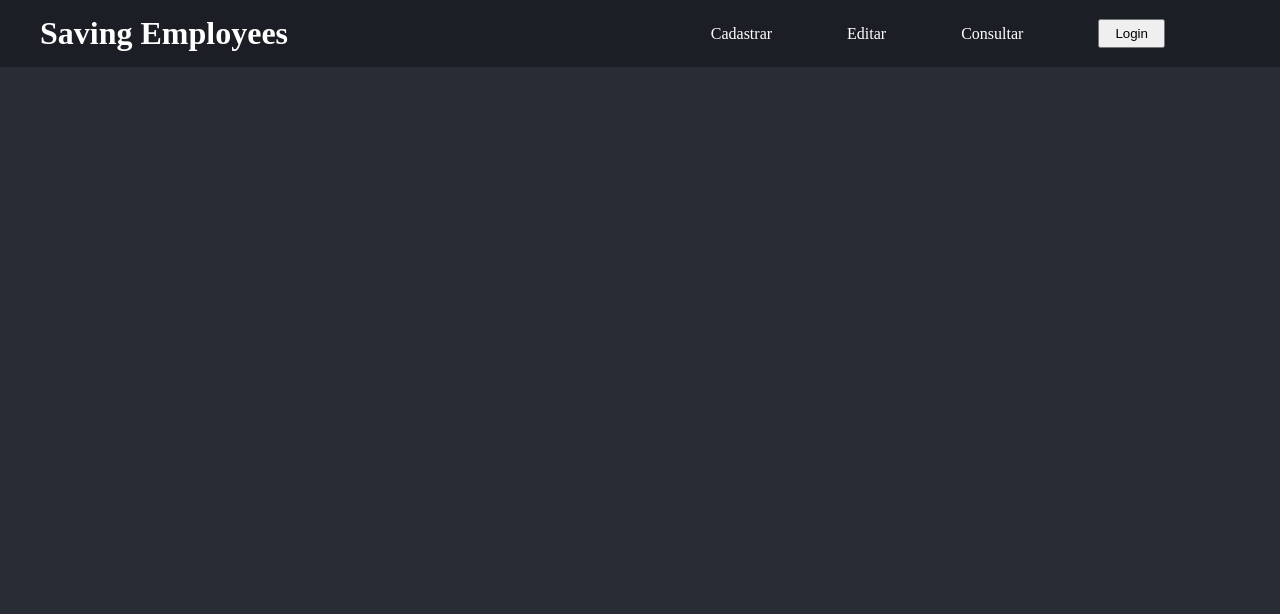
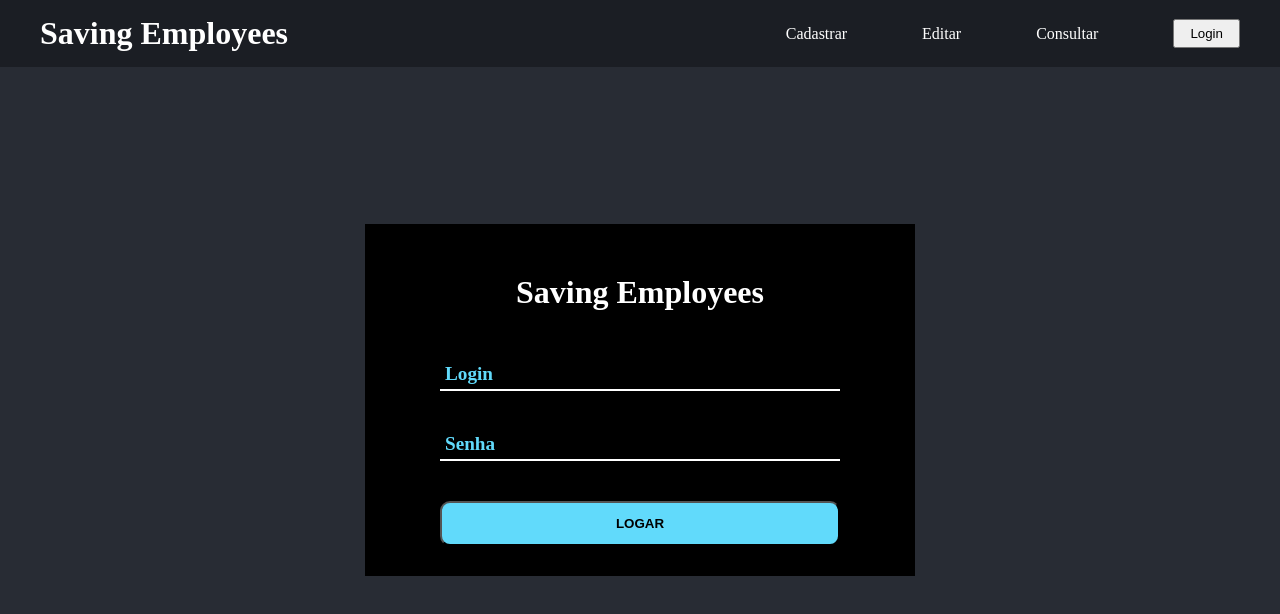
Before and after one commit to ViniOlr/GlobalSolution_RWD-front, a React (Create React App) app: page /login in a window 1280 px wide. Shown: the top 614 px of the page. Built offline with nearby package versions, Linux system fonts and the light colour scheme.

Commit message:
Página login feita

```diff
--- a/src/App.js
+++ b/src/App.js
@@ -2,6 +2,7 @@ import { Route, Routes } from 'react-router';
 import './App.css'
 import Header from './Components/Header/Header';
 import Home from './Components/Home/Home';
+import Login from './Components/Login/Login';
 
 function App() {
   return (
@@ -9,6 +10,7 @@ function App() {
       <Header />
       <Routes>
         <Route path='/' element={<Home />} />
+        <Route path='/login' element={<Login />} />
       </Routes>
     </>
   );
--- /dev/null
+++ b/src/Components/Forms/Input.jsx
@@ -0,0 +1,15 @@
+import React from 'react';
+import { InputSingle } from '../../Styled/styled';
+
+
+const Input = (props)=> {
+
+  return (
+    <InputSingle>
+        <input className='inputText' type={props.type} name={props.name} id={props.id} required />
+        <label>{props.label}</label>
+    </InputSingle>
+  );
+}
+
+export default Input;
--- /dev/null
+++ b/src/Components/Forms/Submit.jsx
@@ -0,0 +1,14 @@
+import React from 'react';
+import { SubmitSingle } from '../../Styled/styled';
+
+// import { Container } from './styles';
+
+function Submit(props) {
+  return (
+    <SubmitSingle>
+        <input type="submit" value={props.valor} />
+    </SubmitSingle>
+  );
+}
+
+export default Submit;
--- a/src/Components/Header/Header.jsx
+++ b/src/Components/Header/Header.jsx
@@ -1,4 +1,5 @@
 import React from 'react';
+import { Link } from 'react-router-dom';
 import { Container, SectionHeader } from '../../Styled/styled';
 
 const Header = ()=> {
@@ -7,7 +8,7 @@ const Header = ()=> {
     <SectionHeader>
         <Container>
             <div className="logo">
-                <h1>Saving Employees</h1>
+                <Link to='/'><h1>Saving Employees</h1></Link>
             </div>
             <div className="menuDesktop">
                 <nav>
@@ -39,8 +40,7 @@ const Header = ()=> {
                                 <li><a href="">Empresa</a></li>
                             </ul>
                         </li>
-                        <li><a href="/login"><button>Login</button></a></li>
-                        <li></li>
+                        <li><Link to='/login'><button>Login</button></Link></li>
                     </ul>
                 </nav>
             </div>
--- /dev/null
+++ b/src/Components/Login/Login.jsx
@@ -0,0 +1,33 @@
+import React from 'react';
+import { Container, InputSingle, SectionLogin } from '../../Styled/styled';
+import Input from '../Forms/Input';
+import Submit from '../Forms/Submit';
+
+const Login = ()=> {
+  return (
+    <SectionLogin>
+        <Container>
+            <form action="">
+                <h2>Saving Employees</h2>
+                <Input
+                    label='Login'
+                    type='text'
+                    name='login'
+                    id='login'
+                />
+                <Input
+                    label='Senha'
+                    type='password'
+                    name='senha'
+                    id='senha'
+                />
+                <Submit
+                    valor='Logar'
+                />
+            </form>
+        </Container>
+    </SectionLogin>
+  );
+}
+
+export default Login;
--- a/src/Styled/styled.js
+++ b/src/Styled/styled.js
@@ -54,6 +54,10 @@ export const SectionHeader = styled.header`
             }
         }
     }
+    .logo a {
+        color: white;
+        text-decoration: none;
+    }
 `;
 
 export const SectionHome = styled.section`
@@ -77,3 +81,87 @@ export const SectionHome = styled.section`
     }
 
 `;
+
+export const SectionLogin = styled.section`
+    form {
+        width: 100%;
+        max-width: 550px;
+        background-color: black;
+        padding: 30px 75px;
+        position: absolute;
+        top: 50%;
+        left: 50%;
+        transform: translate(-50%, -50%);
+        h2 {
+            text-align: center;
+            margin: 20px 0 50px 0;
+            font-size: 2em;
+        }
+    }
+`;
+
+export const InputSingle = styled.div`
+    width: 100%;
+    margin-top: 40px;
+    position: relative;
+    :first-of-type {
+    margin-top: 0;
+    }
+    :last-of-type {
+        margin-bottom: 10px
+    }
+    label {
+        font-size: 1.2em;
+        position: absolute;
+        z-index: 1;
+        left: 5px;
+        bottom: 6px;
+        color: var(--react-blue);
+        cursor: text;
+        transition: 0.5s ease-in-out;
+        font-weight: bold;
+    }
+    .inputText {
+        position: relative;
+        z-index:2;
+        width: 100%;
+        padding: 5px;
+        color: white;
+        border: 0;
+        border-bottom: 2px solid white;
+        outline: 0;
+        font-size: 16px;
+        background-color: transparent;
+    }
+    .inputText:focus,
+    .inputText:valid {
+        border-bottom: 2px solid var(--react-blue);
+    }
+    .inputText:focus~label,
+    .inputText:valid~label {
+        transform: translateY(-27px);
+        font-size: 14px;
+        color: var(--roxo);
+        left: 0;
+    }
+`;
+
+export const SubmitSingle = styled.div`
+    width: 100%;
+    margin-top: 40px;
+    input[type='submit'] {
+        cursor: pointer;
+        width: 100%;
+        padding: 13px 0;
+        border-radius: 10px;
+        background-color: var(--react-blue);
+        text-transform: uppercase;
+        font-weight: bold;
+        transition: 0.7s;
+        :hover {
+            background-color: white;
+            color:black;
+        }
+
+    }
+`;
```
